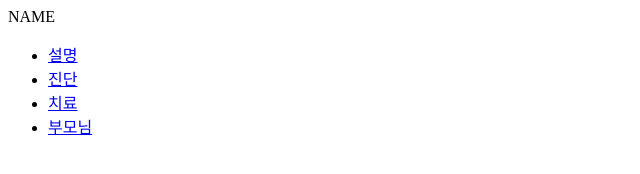
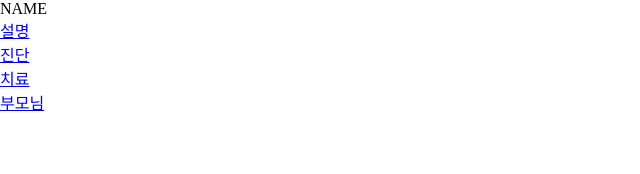
Before and after one commit to haena0721/child.language.main, a plain HTML site: page index.html in a window 1280 px wide. Shown: the whole page, without its empty margins (0-640 px from the left). Drawn offline with Linux system fonts and the light colour scheme.

Commit message:
Update index.html

```diff
--- a/index.html
+++ b/index.html
@@ -2,7 +2,7 @@
 <html>
 <head>
   <meta charset="utf-8">
-  <limk rel="stylesheet" href="style.css">
+  <link rel="stylesheet" href="style.css">
 
 
 </haed>
```
